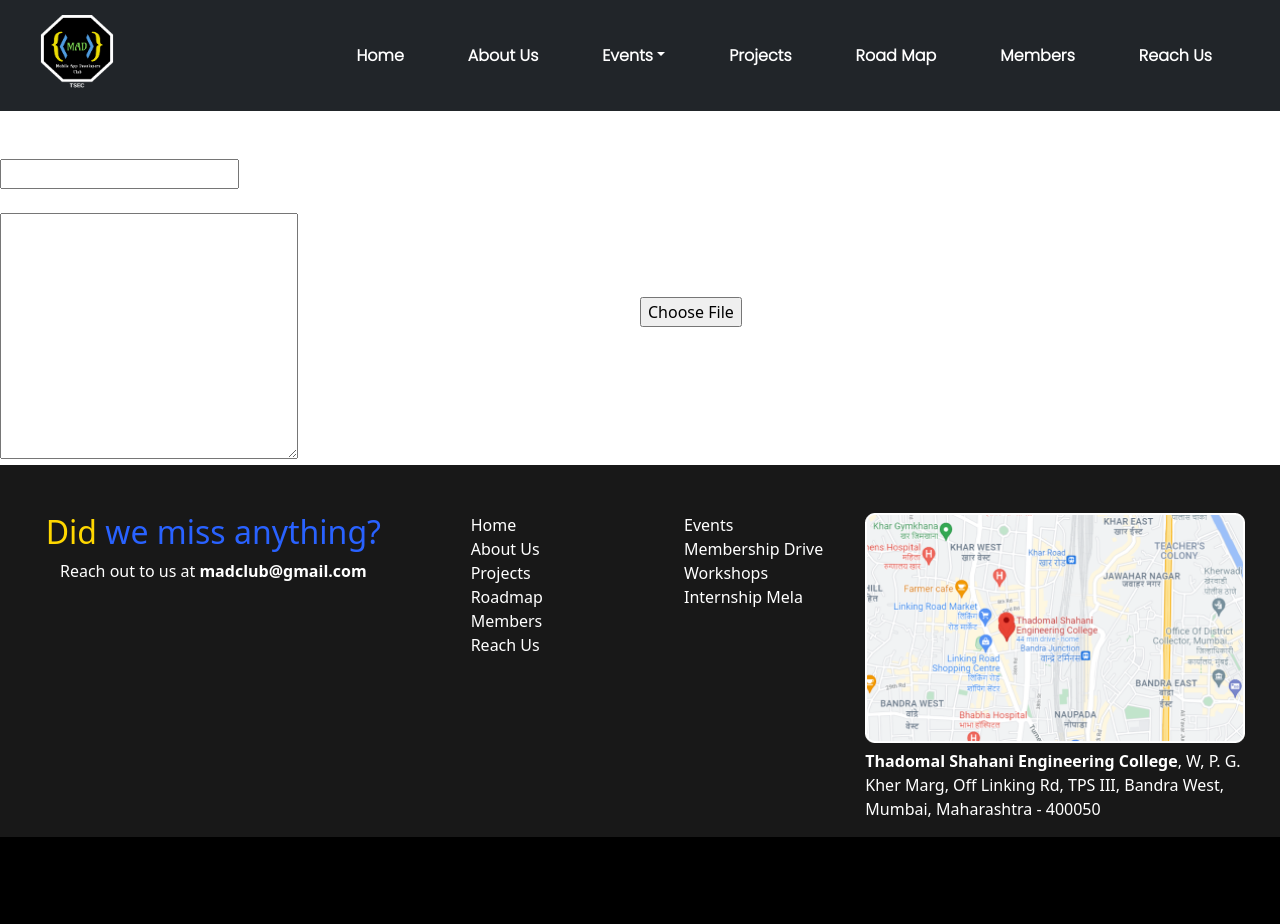
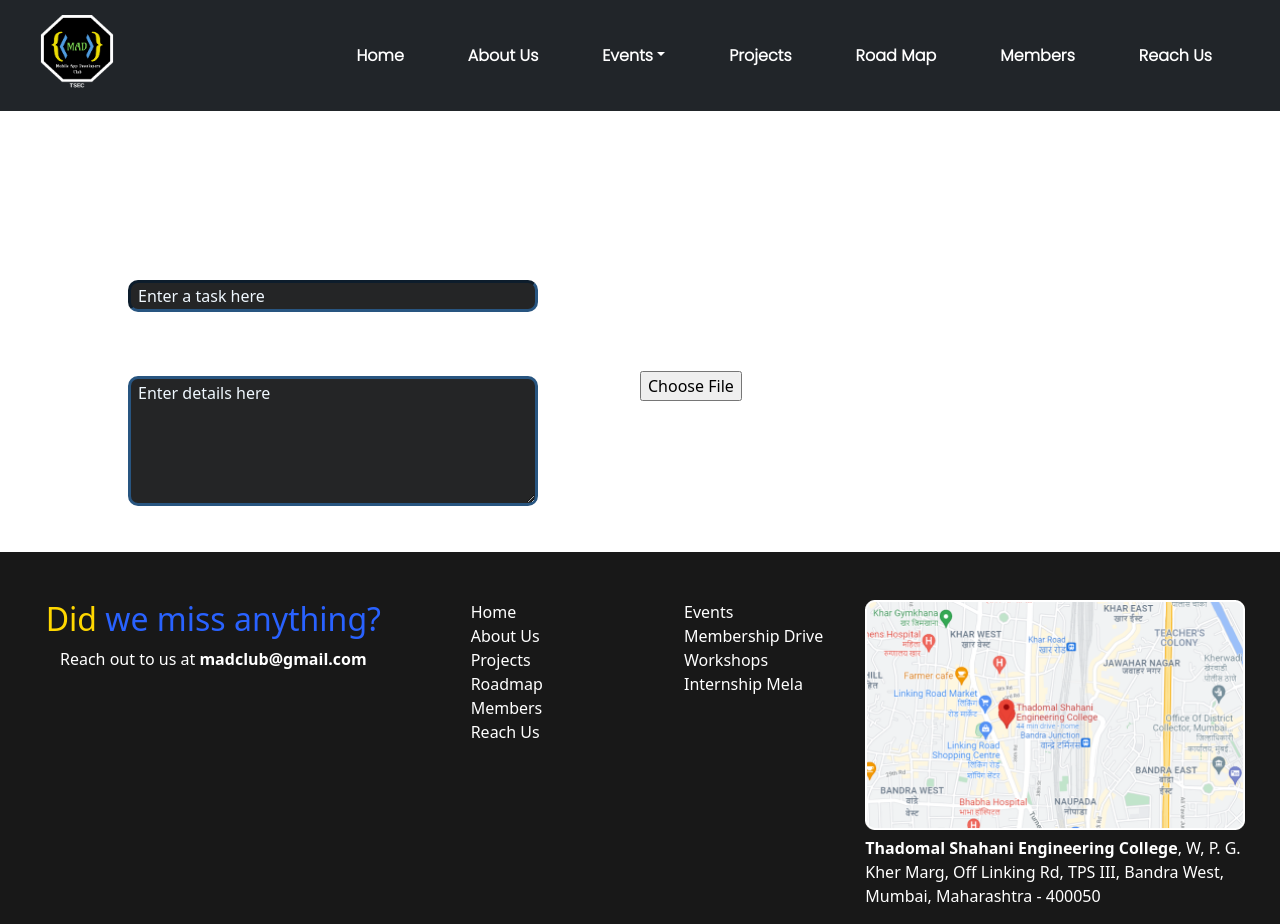
Before and after one commit to TSEC-MAD-Club/MAD-Website, a Next.js app: page /dashboard in a window 1280 px wide. Before the commit the page ends 837 px from the top, so only its background shows below. Built offline with nearby package versions, Linux system fonts and the light colour scheme.

Commit message:
Add styles to left section of dashboard ui

```diff
--- a/pages/dashboard.js
+++ b/pages/dashboard.js
@@ -20,15 +20,18 @@ export default function Dashboard(props) {
         <div className={styles.reminderTitle}>New Reminder</div>
         <div className={styles.reminderBody}>
           <div className={styles.reminderBodyLeft}>
+
             <Element title="Title of Reminder">
-              <input type="text" name="title" id="title" />
+              <input type="text" name="title" id="title" className={styles.inputText} style={{"borderColor": "#285580"}} placeholder="Enter a task here" />
             </Element>
             <Element title="Description">
               <textarea
                 name="decription"
                 id="decription"
                 cols="30"
-                rows="10"
+                rows="5"
+                placeholder="Enter details here"
+                className={styles.inputText}
               ></textarea>
             </Element>
           </div>
--- a/styles/Dashboard/Dashboard.module.css
+++ b/styles/Dashboard/Dashboard.module.css
@@ -1,13 +1,22 @@
 .reminder {
   color: white;
+  display: flex;
+  flex-direction: column;
+  margin-top: 3%;
+  width: 80%;
+  margin: auto;
+  padding: 40px 0;
 }
+
 .reminderBody {
+  display: flex;
   width: 100%;
-  height: 100%;
-  display: flex;
-  justify-content: center;
+  margin: auto;
+  justify-content: space-between;
   align-items: center;
+  margin-top: 2%;
 }
+
 .reminderBodyRight {
   width: 50%;
 }
@@ -15,6 +24,46 @@
 .reminderBodyLeft {
   width: 50%;
 }
+
 .reminderTitle {
   font-weight: bold;
+  font-size: 30px;
+  align-self: left;
 }
+
+.reminderElementTitle {
+  margin-top: 20px;
+}
+
+.reminderElementBody>input[type='text']::placeholder, .reminderElementBody > textarea::placeholder {
+  color: aliceblue;
+  padding-left: 5px;
+}
+
+.inputText {
+  margin-top: 20px;
+  border-radius: 10px;
+  border-width: 3px;
+  border-color: #285580;
+  background-color: #242526;
+  color: white;
+  width:80%;
+}
+
+@media (max-width: 600px) {
+  .reminderBody {
+    flex-direction: column;
+  }
+
+  .reminderBodyRight {
+    width: 100%;
+  }
+
+  .reminderBodyLeft {
+    width: 100%;
+  }
+
+  .inputText {
+    width: 100%;
+  }
+}
```
